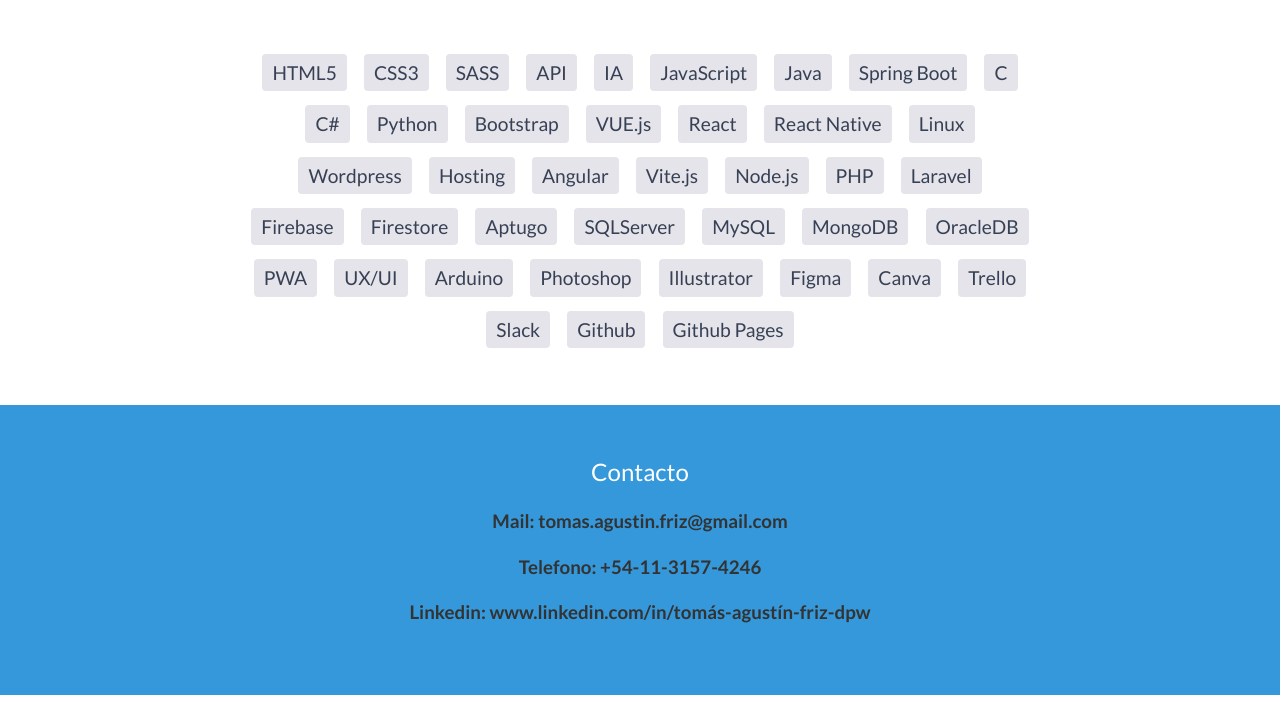
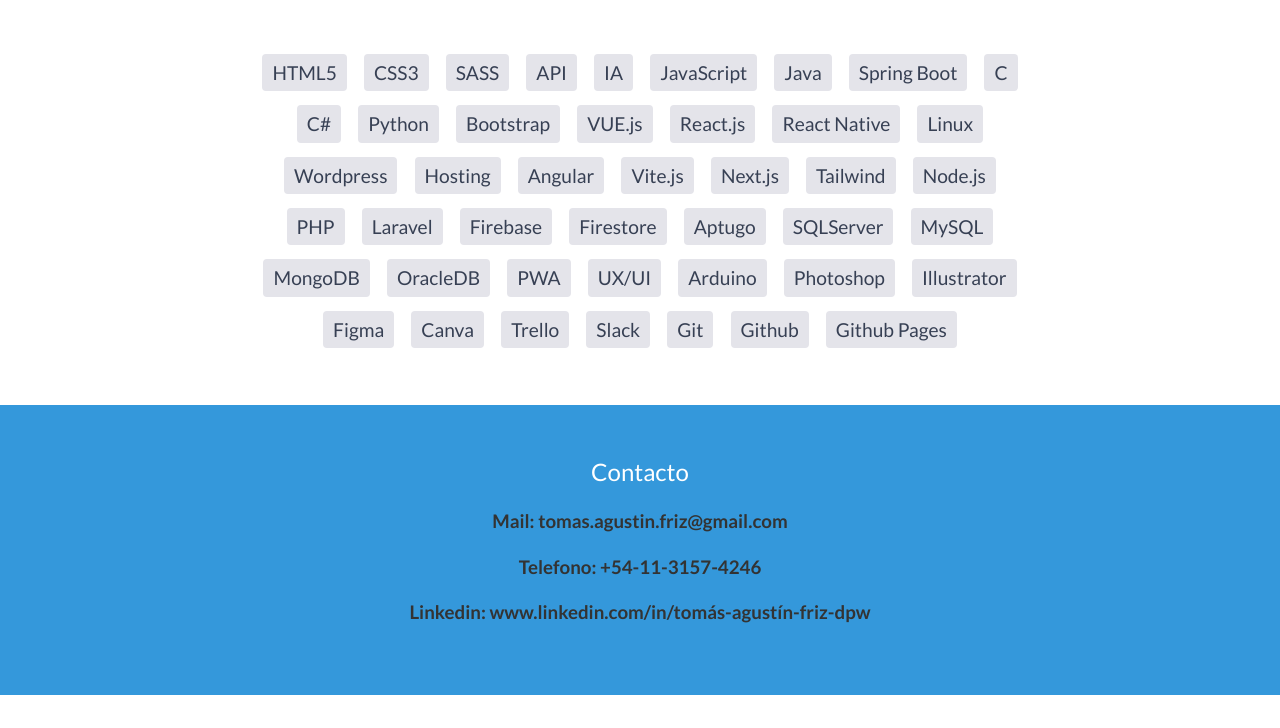
Before and after one commit to tomasfriz/Porfolio-Web, a website: page index.html in a window 1280 px wide. Shown: the part 9992-10720 px from the top of the page. Drawn offline with nearby package versions, Linux system fonts and the light colour scheme.

Commit message:
se agrego nuevas habilidades

```diff
--- a/index.html
+++ b/index.html
@@ -269,7 +269,8 @@
                         <h3>Belvisi</h3>
                         <p>
                             Belvisi es una tienda virtual de ropa. <br>
-                            Reduccion del tamaño de todos los titulos, subtitulos, precios y categorias del menu de navegación. <br>
+                            Reduccion del tamaño de todos los titulos, subtitulos, precios y categorias del menu de
+                            navegación. <br>
                             Esta página está diseñada y programada en tiendanube.
                         </p>
                         <a href="https://www.belvisiofficial.com.ar/" target="_blank">Ver página</a>
@@ -286,9 +287,12 @@
                         <h3>BOOSTUP</h3>
                         <p>
                             BOOSTUP es una plataforma de crowdfunding para startups. <br>
-                            Está diseñada para conectar emprendimientos emergentes con pequeñas empresas y emprendedores que buscan invertir en proyectos innovadores. <br>
-                            Facilitamos el crecimiento de nuevas ideas al ofrecer un espacio accesible y seguro donde las inversiones se convierten en realidades. <br>
-                            Esta página está diseñada y programada con React.js, Next.js, Express, Tailwind, MongoDB, Node.js y JavaScript.
+                            Está diseñada para conectar emprendimientos emergentes con pequeñas empresas y emprendedores
+                            que buscan invertir en proyectos innovadores. <br>
+                            Facilitamos el crecimiento de nuevas ideas al ofrecer un espacio accesible y seguro donde
+                            las inversiones se convierten en realidades. <br>
+                            Esta página está diseñada y programada con React.js, Next.js, Express, Tailwind, MongoDB,
+                            Node.js y JavaScript.
                         </p>
                         <a href="https://boostup-testing-gilt.vercel.app/" target="_blank">Ver página</a>
                     </div>
@@ -577,13 +581,15 @@
             <li>Python</li>
             <li>Bootstrap</li>
             <li>VUE.js</li>
-            <li>React</li>
+            <li>React.js</li>
             <li>React Native</li>
             <li>Linux</li>
             <li>Wordpress</li>
             <li>Hosting</li>
             <li>Angular</li>
             <li>Vite.js</li>
+            <li>Next.js</li>
+            <li>Tailwind</li>
             <li>Node.js</li>
             <li>PHP</li>
             <li>Laravel</li>
@@ -603,6 +609,7 @@
             <li>Canva</li>
             <li>Trello</li>
             <li>Slack</li>
+            <li>Git</li>
             <li>Github</li>
             <li>Github Pages</li>
         </ul>
```
